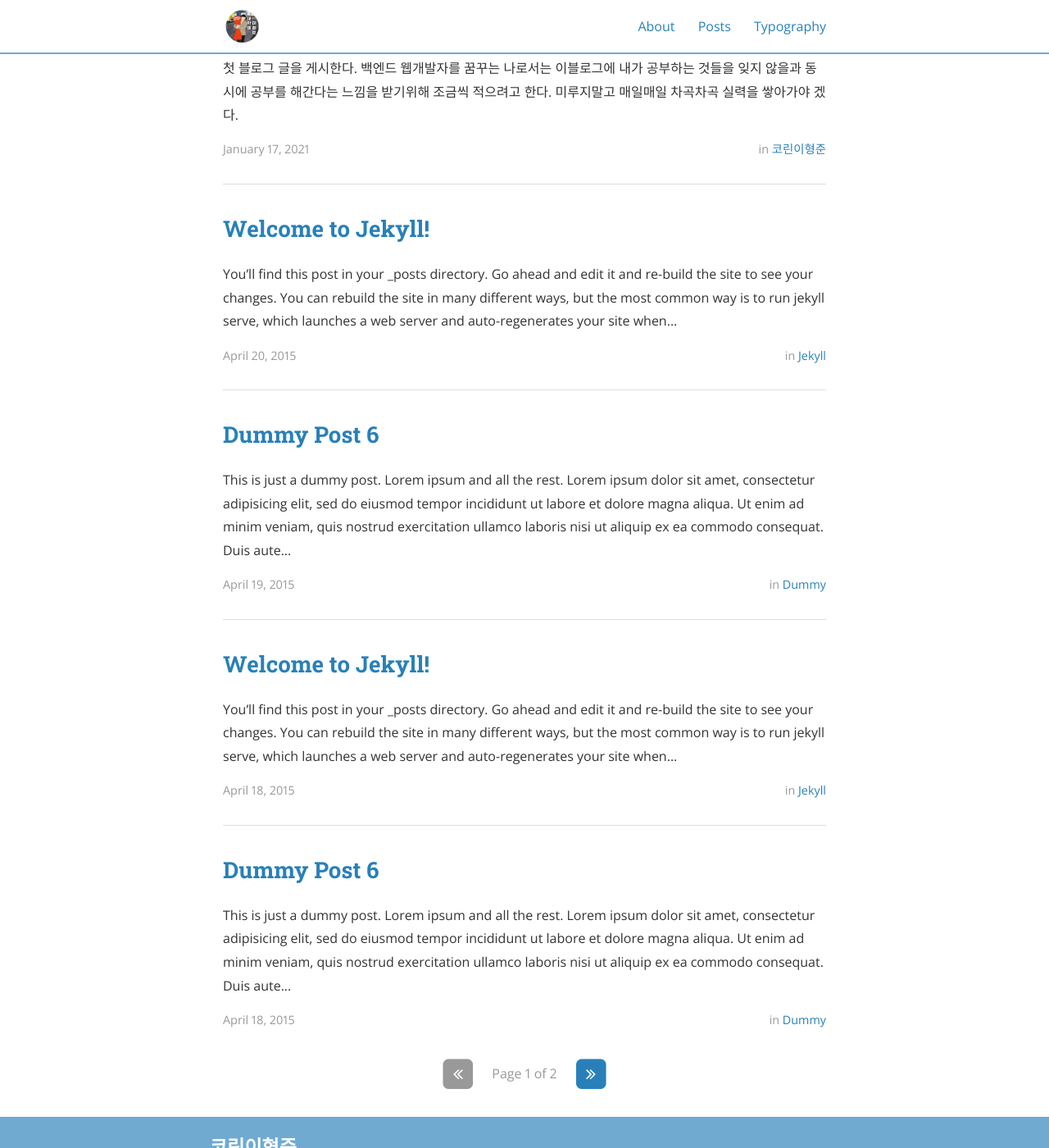
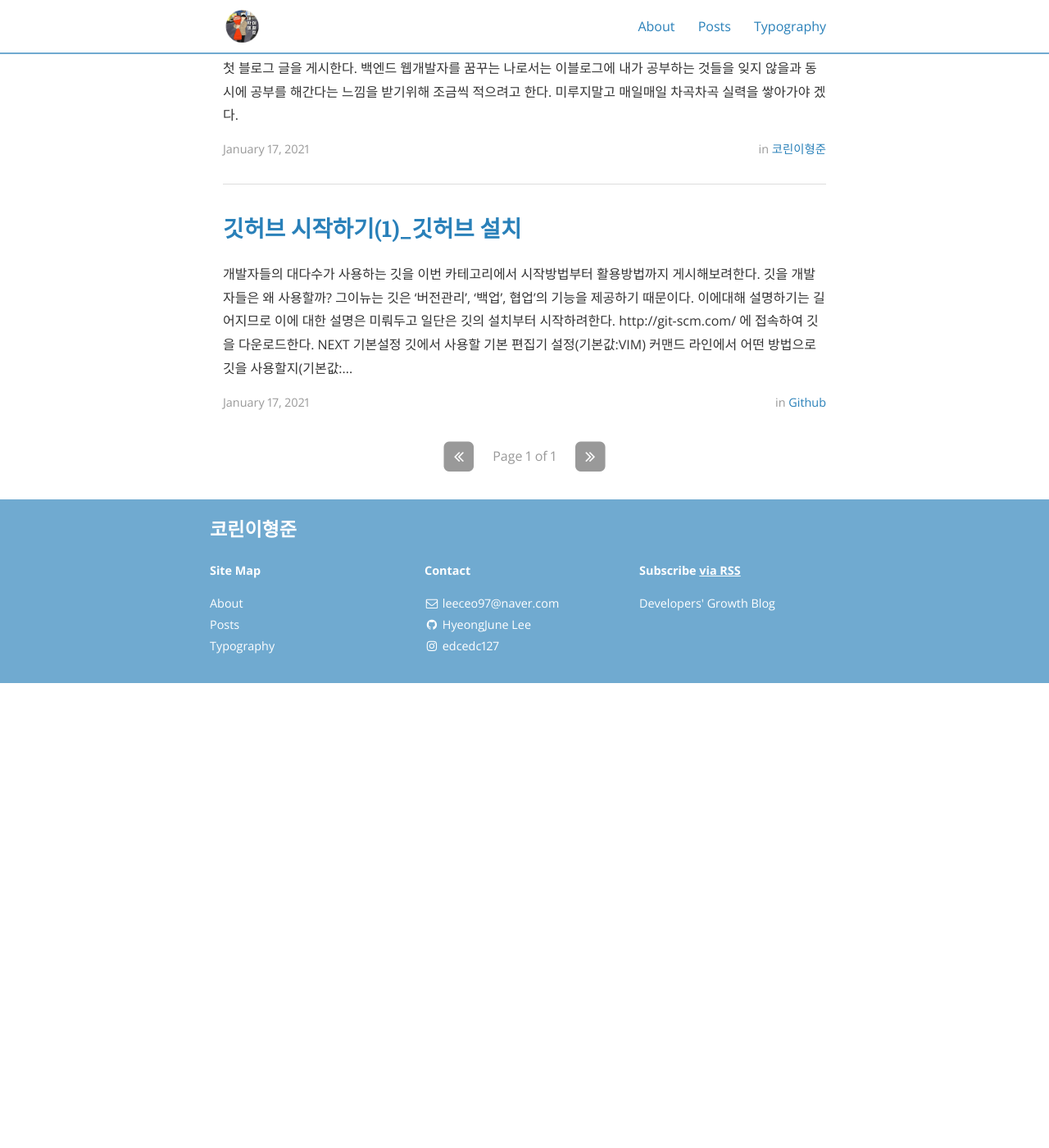
Before and after one commit to leeceo97/leeceo97.github.io, a Jekyll site: the page built from index.html, in a window 1280 px wide and 1400 px high, scrolled down 534 px. Shown: the whole window at 82% size. Built offline with Jekyll 4.4.1, drawn with Linux system fonts in a browser that asks for light colours; nearby versions of some CDN libraries; the list of posts is cut into pages by our own code; after the commit the page ends 1367 px from its top, so only the background shows below that.

Commit message:
게시글 업로드및 수정

````diff
--- a/_config.yml
+++ b/_config.yml
@@ -55,7 +55,7 @@ jekyll-archives:
 descriptions:
   - cat: 코린이형준
     desc: ""
-  - cat: 깃허브
+  - cat: github
     desc: ""
 
   - cat: python
--- a/_posts/2015-04-18-dummy.md
+++ /dev/null
@@ -1,16 +0,0 @@
----
-layout: post
-title:  "Dummy Post"
-date:   2015-04-18T14:25:52-05:00
-author: Ben Centra
-categories: Dummy
----
-
-This is just a dummy post. Lorem ipsum and all the rest.
-
-Lorem ipsum dolor sit amet, consectetur adipisicing elit, sed do eiusmod
-tempor incididunt ut labore et dolore magna aliqua. Ut enim ad minim veniam,
-quis nostrud exercitation ullamco laboris nisi ut aliquip ex ea commodo
-consequat. Duis aute irure dolor in reprehenderit in voluptate velit esse
-cillum dolore eu fugiat nulla pariatur. Excepteur sint occaecat cupidatat non
-proident, sunt in culpa qui officia deserunt mollit anim id est laborum.
--- a/_posts/2015-04-18-dummy6.md
+++ /dev/null
@@ -1,17 +0,0 @@
----
-layout: post
-title:  "Dummy Post 6"
-date:   2015-04-18T14:25:52-05:00
-author: Ben Centra
-categories: Dummy
-tags: lorem ipsum
----
-
-This is just a dummy post. Lorem ipsum and all the rest.
-
-Lorem ipsum dolor sit amet, consectetur adipisicing elit, sed do eiusmod
-tempor incididunt ut labore et dolore magna aliqua. Ut enim ad minim veniam,
-quis nostrud exercitation ullamco laboris nisi ut aliquip ex ea commodo
-consequat. Duis aute irure dolor in reprehenderit in voluptate velit esse
-cillum dolore eu fugiat nulla pariatur. Excepteur sint occaecat cupidatat non
-proident, sunt in culpa qui officia deserunt mollit anim id est laborum.
--- a/_posts/2015-04-18-welcome-to-jekyll.md
+++ /dev/null
@@ -1,74 +0,0 @@
----
-layout: post
-title:  "Welcome to Jekyll!"
-date:   2015-04-18T14:25:52-05:00
-author: Ben Centra
-categories: Jekyll
-tags:	jekyll welcome
-cover:  "/assets/instacode.png"
----
-
-You’ll find this post in your `_posts` directory. Go ahead and edit it and re-build the site to see your changes. You can rebuild the site in many different ways, but the most common way is to run `jekyll serve`, which launches a web server and auto-regenerates your site when a file is updated.
-
-## Adding New Posts
-
-To add new posts, simply add a file in the `_posts` directory that follows the convention `YYYY-MM-DD-name-of-post.ext` and includes the necessary front matter. Take a look at the source for this post to get an idea about how it works.
-
-### Tags and Categories
-
-If you list one or more categories or tags in the front matter of your post, they will be included with the post on the page as links. Clicking the link will bring you to an auto-generated archive page for the category or tag, created using the [jekyll-archive][jekyll-archive] gem.
-
-### Cover Images
-
-To add a cover image to your post, set the "cover" property in the front matter with the relative URL of the image (i.e. <code>cover: "/assets/cover_image.jpg"</code>).
-
-### Code Snippets
-
-You can use [highlight.js][highlight] to add syntax highlight code snippets:
-
-Use the [Liquid][liquid] `{% raw %}{% highlight <language> %}{% endraw %}` tag to add syntax highlighting to code snippets.
-
-For instance, this template...
-{% highlight html %}
-{% raw %}{% highlight javascript %}
-function demo(string, times) {
-  for (var i = 0; i < times; i++) {
-    console.log(string);
-  }
-}
-demo("hello, world!", 10);
-{% endhighlight %}{% endraw %}
-{% endhighlight %}
-
-...will come out looking like this:
-
-{% highlight javascript %}
-function demo(string, times) {
-  for (var i = 0; i < times; i++) {
-    console.log(string);
-  }
-}
-demo("hello, world!", 10);
-{% endhighlight %}
-
-Syntax highlighting is done using [highlight.js][highlight]. You can change the active theme in [head.html](https://github.com/bencentra/centrarium/blob/2dcd73d09e104c3798202b0e14c1db9fa6e77bc7/_includes/head.html#L15).
-
-### Images
-
-Lightbox has been enabled for images. To create the link that'll launch the lightbox, add <code>data-lightbox</code> and <code>data-title</code> attributes to an <code>&lt;a&gt;</code> tag around your <code>&lt;img&gt;</code> tag. The result is:
-
-<a href="//bencentra.com/assets/images/falcon9_large.jpg" data-lightbox="falcon9-large" data-title="Check out the Falcon 9 from SpaceX">
-  <img src="//bencentra.com/assets/images/falcon9_small.jpg" title="Check out the Falcon 9 from SpaceX">
-</a>
-
-For more information, check out the [Lightbox][lightbox] website.
-
-Check out the [Jekyll docs][jekyll] for more info on how to get the most out of Jekyll. File all bugs/feature requests at [Jekyll’s GitHub repo][jekyll-gh]. If you have questions, you can ask them on [Jekyll’s dedicated Help repository][jekyll-help].
-
-[jekyll]:      http://jekyllrb.com
-[jekyll-gh]:   https://github.com/jekyll/jekyll
-[jekyll-help]: https://github.com/jekyll/jekyll-help
-[highlight]:   https://highlightjs.org/
-[lightbox]:    http://lokeshdhakar.com/projects/lightbox2/
-[jekyll-archive]: https://github.com/jekyll/jekyll-archives
-[liquid]: https://github.com/Shopify/liquid/wiki/Liquid-for-Designers
--- a/_posts/2015-04-19-dummy6.markdown
+++ /dev/null
@@ -1,17 +0,0 @@
----
-layout: post
-title:  "Dummy Post 6"
-date:   2015-04-19 08:43:59
-author: Ben Centra
-categories: Dummy
-tags: lorem ipsum
----
-
-This is just a dummy post. Lorem ipsum and all the rest.
-
-Lorem ipsum dolor sit amet, consectetur adipisicing elit, sed do eiusmod
-tempor incididunt ut labore et dolore magna aliqua. Ut enim ad minim veniam,
-quis nostrud exercitation ullamco laboris nisi ut aliquip ex ea commodo
-consequat. Duis aute irure dolor in reprehenderit in voluptate velit esse
-cillum dolore eu fugiat nulla pariatur. Excepteur sint occaecat cupidatat non
-proident, sunt in culpa qui officia deserunt mollit anim id est laborum.
--- a/_posts/2015-04-20-welcome-to-jekyll.markdown
+++ /dev/null
@@ -1,103 +0,0 @@
----
-layout: post
-title:  "Welcome to Jekyll!"
-date:   2015-04-20 08:43:59
-author: Ben Centra
-categories: Jekyll
-tags:	jekyll welcome
-cover:  "/assets/instacode.png"
----
-
-You’ll find this post in your `_posts` directory. Go ahead and edit it and re-build the site to see your changes. You can rebuild the site in many different ways, but the most common way is to run `jekyll serve`, which launches a web server and auto-regenerates your site when a file is updated.
-
-## Adding New Posts
-
-To add new posts, simply add a file in the `_posts` directory that follows the convention `YYYY-MM-DD-name-of-post.ext` and includes the necessary front matter. Take a look at the source for this post to get an idea about how it works.
-
-### Tags and Categories
-
-If you list one or more categories or tags in the front matter of your post, they will be included with the post on the page as links. Clicking the link will bring you to an auto-generated archive page for the category or tag, created using the [jekyll-archive][jekyll-archive] gem.
-
-### Cover Images
-
-To add a cover image to your post, set the "cover" property in the front matter with the relative URL of the image (i.e. <code>cover: "/assets/cover_image.jpg"</code>).
-
-### Code Snippets
-
-You can use [highlight.js][highlight] to add syntax highlight code snippets:
-
-Use the [Liquid][liquid] `{% raw %}{% highlight <language> %}{% endraw %}` tag to add syntax highlighting to code snippets.
-
-For instance, this template...
-{% highlight html %}
-{% raw %}{% highlight javascript %}
-function demo(string, times) {
-  for (var i = 0; i < times; i++) {
-    console.log(string);
-  }
-}
-demo("hello, world!", 10);
-{% endhighlight %}{% endraw %}
-{% endhighlight %}
-
-...will come out looking like this:
-
-{% highlight javascript %}
-function demo(string, times) {
-  for (var i = 0; i < times; i++) {
-    console.log(string);
-  }
-}
-demo("hello, world!", 10);
-{% endhighlight %}
-
-Syntax highlighting is done using [highlight.js][highlight]. You can change the active theme in [head.html](https://github.com/bencentra/centrarium/blob/2dcd73d09e104c3798202b0e14c1db9fa6e77bc7/_includes/head.html#L15).
-
-### Blockquotes
-
-> "Blockquotes will be indented, italicized, and given a subdued light gray font. These are good for side comments not directly related to your content, or long quotations from external sources." - Some Smart Guy
-
-### Images
-
-Lightbox has been enabled for images. To create the link that'll launch the lightbox, add <code>data-lightbox</code> and <code>data-title</code> attributes to an <code>&lt;a&gt;</code> tag around your <code>&lt;img&gt;</code> tag. The result is:
-
-<a href="//bencentra.com/assets/images/falcon9_large.jpg" data-lightbox="falcon9-large" data-title="Check out the Falcon 9 from SpaceX">
-  <img src="//bencentra.com/assets/images/falcon9_small.jpg" title="Check out the Falcon 9 from SpaceX">
-</a>
-
-For more information, check out the [Lightbox][lightbox] website.
-
-### Tooltips
-
-With Tippy.js, you can add tooltips to your text with a little bit of HTML and JavaScript. First, create the tooltip trigger: `<span class="tooltip" id="someId">trigger</span>`. Then in a `<script>` tag at the bottom of your page, add some code to initialize the tooltip when the document is ready: `window.tooltips.push(['#someId', { content: "Content" }])`
-
-See the [Tippy.js docs](https://atomiks.github.io/tippyjs/) for additional configuration that you can provide for your tooltips.
-
-You can also use a Liquid `include` to import tooltip text or HTML from an external file:
-
-```
-window.tooltips.push(['#someOtherId', { content: "{% raw %}{% include tooltips/example.html %}{% endraw %}" }])
-```
-
-To modify the styles for tooltip triggers, find the `.tooltip` class in `_layout.scss`.
-
-Here's an <span class="tooltip" id="someId">example tooltip</span>, and <span class="tooltip" id="someOtherId">here's another</span>.
-
-<br/>
-{% include page_divider.html %}
-
-Check out the [Jekyll docs][jekyll] for more info on how to get the most out of Jekyll. File all bugs/feature requests at [Jekyll’s GitHub repo][jekyll-gh]. If you have questions, you can ask them on [Jekyll’s dedicated Help repository][jekyll-help].
-
-[jekyll]:      http://jekyllrb.com
-[jekyll-gh]:   https://github.com/jekyll/jekyll
-[jekyll-help]: https://github.com/jekyll/jekyll-help
-[highlight]:   https://highlightjs.org/
-[lightbox]:    http://lokeshdhakar.com/projects/lightbox2/
-[jekyll-archive]: https://github.com/jekyll/jekyll-archives
-[liquid]: https://github.com/Shopify/liquid/wiki/Liquid-for-Designers
-
-<script>
-window.tooltips = window.tooltips || []
-window.tooltips.push(['#someId', { content: "This is the text of the tooltip!" }])
-window.tooltips.push(['#someOtherId', { content: "{% include tooltips/example.html %}", placement: "right" }])
-</script>
````
Also changed, not shown: _posts/2015-04-18-dummy2.md (deleted, +0 -16 lines), _posts/2015-04-18-dummy3.md (deleted, +0 -16 lines), _posts/2015-04-18-dummy4.md (deleted, +0 -17 lines), _posts/2015-04-18-dummy5.md (deleted, +0 -17 lines), _posts/2021-01-07-깃허브 시작하기(1)_깃허브 설치.md (added, +51 -0 lines), images/깃1-1.png (added), images/깃1-2.png (added), images/깃1-3.png (added), images/깃1-4.png (added), images/깃1-5.png (added), images/깃1-6.png (added), images/깃1-7.png (added), images/깃1-8.png (added), images/깃1-9.png (added).
